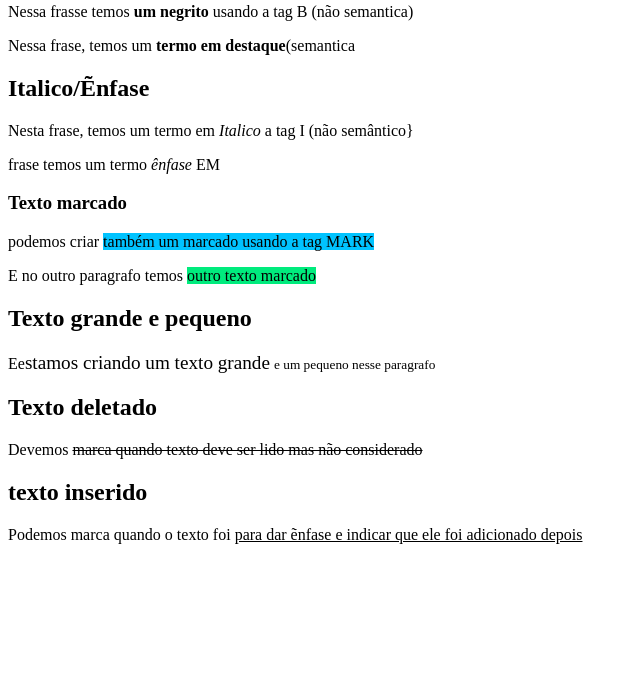
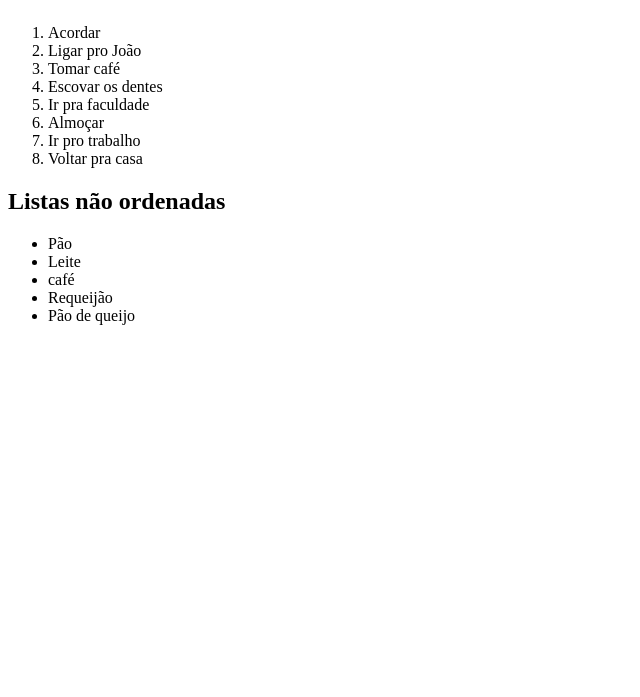
Before and after one commit to Pedro-developeer/HTML_CSS_JS, a plain HTML site: page index.html in a window 1280 px wide. Shown: the part 103-800 px from the top of the page, without its empty margins (0-640 px from the left). Drawn offline with Linux system fonts and the light colour scheme.

Commit message:
Atividade Listas ordenadas
Nesta aula aprendi fazer lista ordenadas e não ordenadas

```diff
--- a/index.html
+++ b/index.html
@@ -1,35 +1,33 @@
 <!DOCTYPE html>
-<html lang="pt-br">
+<html lang="pt-br
+">
 <head>
     <meta charset="UTF-8">
     <meta http-equiv="X-UA-Compatible" content="IE=edge">
     <meta name="viewport" content="width=device-width, initial-scale=1.0">
-    <link rel="shortcut icon" href="Tatice-Operating-Systems-Linux.ico" type="image/x-icon">
-    <title>Formatação de textos
-</title>
-<style>
-mark{
-    background-color: rgb(0, 235, 125);
-}
-</style>
+    <title>Listas</title>
 </head>
 <body>
-    icon
-    <h1>Principais formatações</h1>
-    <h2></h2>
-    <p>Nessa frasse temos <b>um negrito</b> usando a tag B (não semantica)</p>
-    <p>Nessa frase, temos um <strong>termo em destaque</strong>(semantica </p>
-    <h2>    Italico/Ẽnfase</h2>
-    <p>Nesta frase, temos um termo em <i>Italico</i> a tag I (não  semântico}</p>
-    <p> frase temos um termo <em>ênfase</em>  EM</p>
-    <h3>Texto marcado</h3>
-    <p>podemos criar <MARK style="background-color: rgb(0, 195, 255);">também um  marcado usando a tag  MARK</MARK></p>
-    <P>E no outro paragrafo temos <mark/>outro texto marcado<mark> </P>
-        <h2>Texto grande e pequeno</h2>
-        <p>Ee<big>stamos criando um texto grande</big> <small>e um pequeno nesse paragrafo</small></p>
-        <h2>Texto deletado</h2>
-        <p>Devemos <del>marca quando texto deve ser lido mas não considerado</del> </p>
-        <h2>texto inserido</h2>
-        <p>Podemos marca quando o texto foi <ins>para dar ẽnfase e indicar que ele foi adicionado depois</ins> </p>
+    <h1>Trabalhando com Lista</h1>
+    <h2>Lista ordenadas</h2>
+    <ol type= "1">
+        <li>Acordar</li>
+        <li>Ligar pro João</li>
+        <li>Tomar café</li>
+        <li>Escovar os dentes</li>
+        <li>Ir pra faculdade</li>
+        <li>Almoçar</li>
+        <li>Ir pro trabalho</li>
+        <li>Voltar pra casa</li>
+    </ol>
+    <h2>Listas não ordenadas</h2>
+    <ul>
+        <li>Pão</li>
+        <li>Leite</li>
+        <li>café</li>
+        <li>Requeijão</li>
+        <li>Pão de queijo</li>
+
+    </ul>
 </body>
 </html>
```
